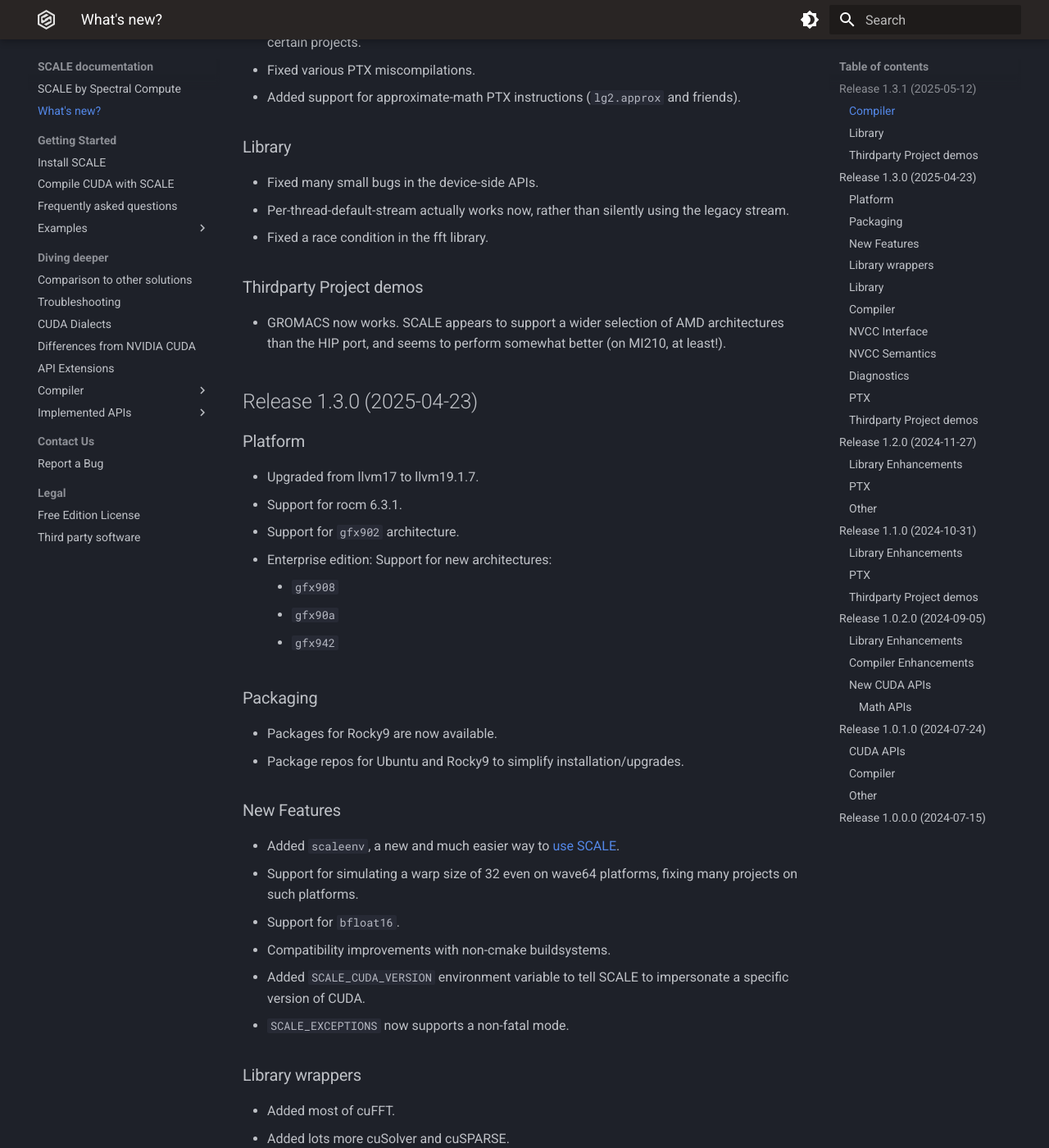
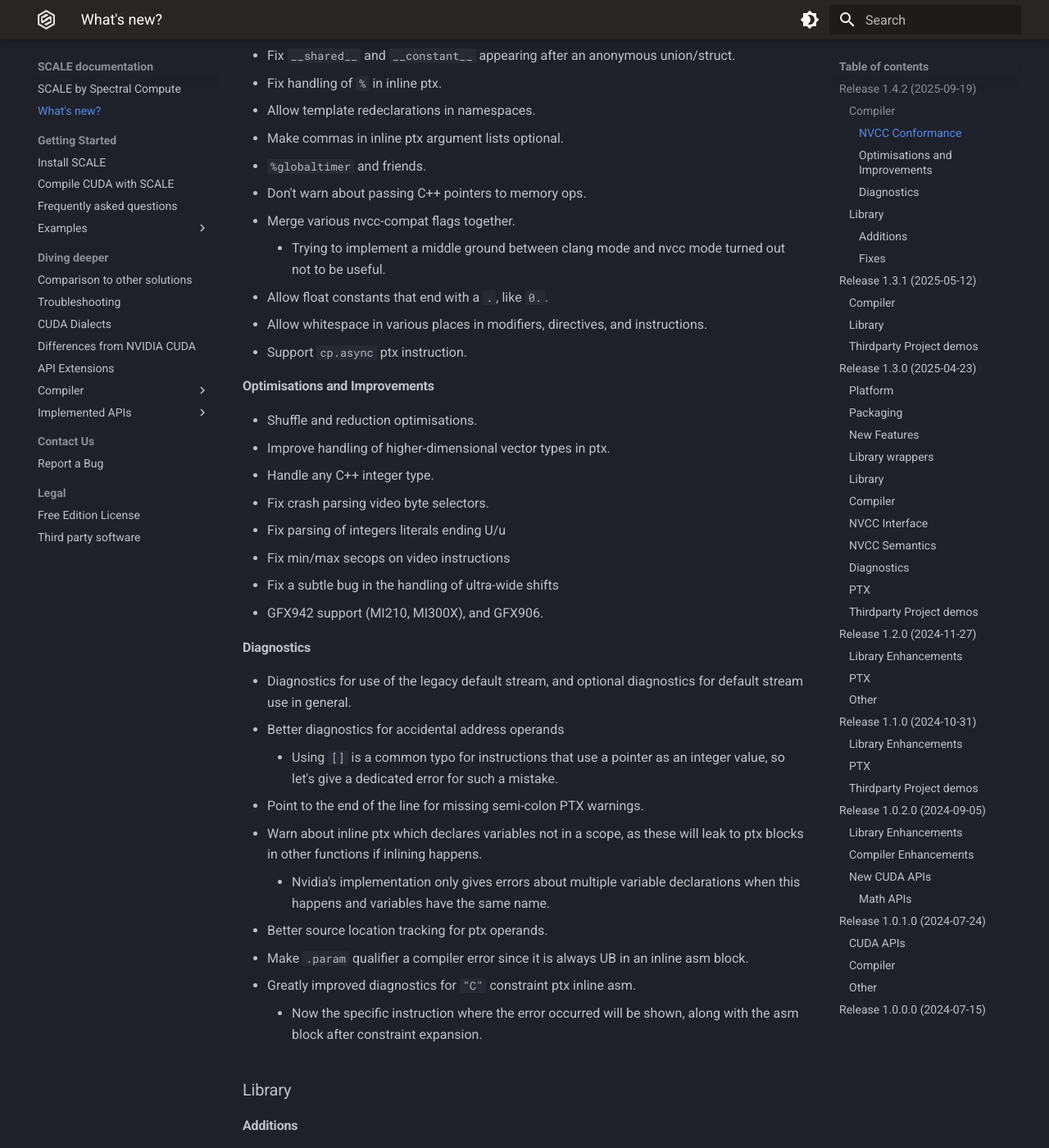
Before and after one commit to spectral-compute/scale-docs, an MkDocs documentation site: the page built from docs/manual/CHANGELOG.md, in a window 1280 px wide and 1400 px high, scrolled down 263 px. Shown: the whole window at 82% size. Built offline with MkDocs 1.6.1 and Material for MkDocs 9.7.7, drawn with Linux system fonts in a browser that asks for light colours; the version menu is left out; some of the changed text lies outside the part shown.

Commit message:
Add 1.4.2 changelog

```diff
--- a/docs/manual/CHANGELOG.md
+++ b/docs/manual/CHANGELOG.md
@@ -1,4 +1,86 @@
 # What's new?
+
+## Release 1.4.2 (2025-09-19)
+
+### Compiler
+
+#### NVCC Conformance
+
+- Fix `__shared__` and `__constant__` appearing after an anonymous union/struct.
+- Fix handling of `%` in inline ptx.
+- Allow template redeclarations in namespaces.
+- Make commas in inline ptx argument lists optional.
+- `%globaltimer` and friends.
+- Don't warn about passing C++ pointers to memory ops.
+- Merge various nvcc-compat flags together.
+    - Trying to implement a middle ground between clang mode and nvcc mode
+      turned out not to be useful.
+- Allow float constants that end with a `.`, like `0.`.
+- Allow whitespace in various places in modifiers, directives, and instructions.
+- Support `cp.async` ptx instruction.
+
+#### Optimisations and Improvements
+
+- Shuffle and reduction optimisations.
+- Improve handling of higher-dimensional vector types in ptx.
+- Handle any C++ integer type.
+- Fix crash parsing video byte selectors.
+- Fix parsing of integers literals ending U/u
+- Fix min/max secops on video instructions
+- Fix a subtle bug in the handling of ultra-wide shifts
+- GFX942 support (MI210, MI300X), and GFX906.
+
+#### Diagnostics
+
+- Diagnostics for use of the legacy default stream, and optional diagnostics for
+  default stream use in general.
+- Better diagnostics for accidental address operands
+    - Using `[]` is a common typo for instructions that use a pointer as an
+      integer value, so let's give a dedicated error for such a mistake.
+- Point to the end of the line for missing semi-colon PTX warnings.
+- Warn about inline ptx which declares variables not in a scope, as these will
+  leak to ptx blocks in other functions if inlining happens.
+    - Nvidia's implementation only gives errors about multiple variable
+      declarations when this happens and variables have the same name.
+- Better source location tracking for ptx operands.
+- Make `.param` qualifier a compiler error since it is always UB in an inline
+  asm block.
+- Greatly improved diagnostics for `"C"` constraint ptx inline asm.
+    - Now the specific instruction where the error occurred will be shown, along
+      with the asm block after constraint expansion.
+
+### Library
+
+#### Additions
+
+- Add sub-byte integer wmma.
+- Add NVML implementation.
+- Add better exception control using `scale::Exception::setMode()`.
+    - Controls whether any return code that is not `cudaSuccess` throws and
+      exception, or just prints a message.
+- Add missing ComputeMode driver enum.
+- More `cudaArray` API.
+- More `cusolver` API.
+- Better handling of OOM.
+- More concise f16 headers to save a few ms in everyone's parsers.
+- CUDA headers are assumed to include `cassert`.
+
+#### Fixes
+
+- Fix const-correctness in coop-groups.
+- Fix leaked `STR` macro, among a few others.
+- Fix overflow bug in `__sad()`.
+- Fix fft plan creation.
+- Fix CUcontext use-after-free bug
+- Fix `cuCtxSetCurrent` when stack is empty
+- Fix rare crash unloading modules.
+    - It was possible to unload a module right as one of its kernels was
+      scheduled.
+- Fix ZSH not picking up PATH changes in scaleenv.
+- Fix leaking implementation detail variables from `scaleenv`.
+- Fix prefix local variables of `scaleenv` with `__SCALEENV`.
+- Fix delete unused `scaleenv` variable `NEWPATH`.
+- Fix make scaleenv compatible with `set -o nounset` environments.
 
 ## Release 1.3.1 (2025-05-12)
 
```
